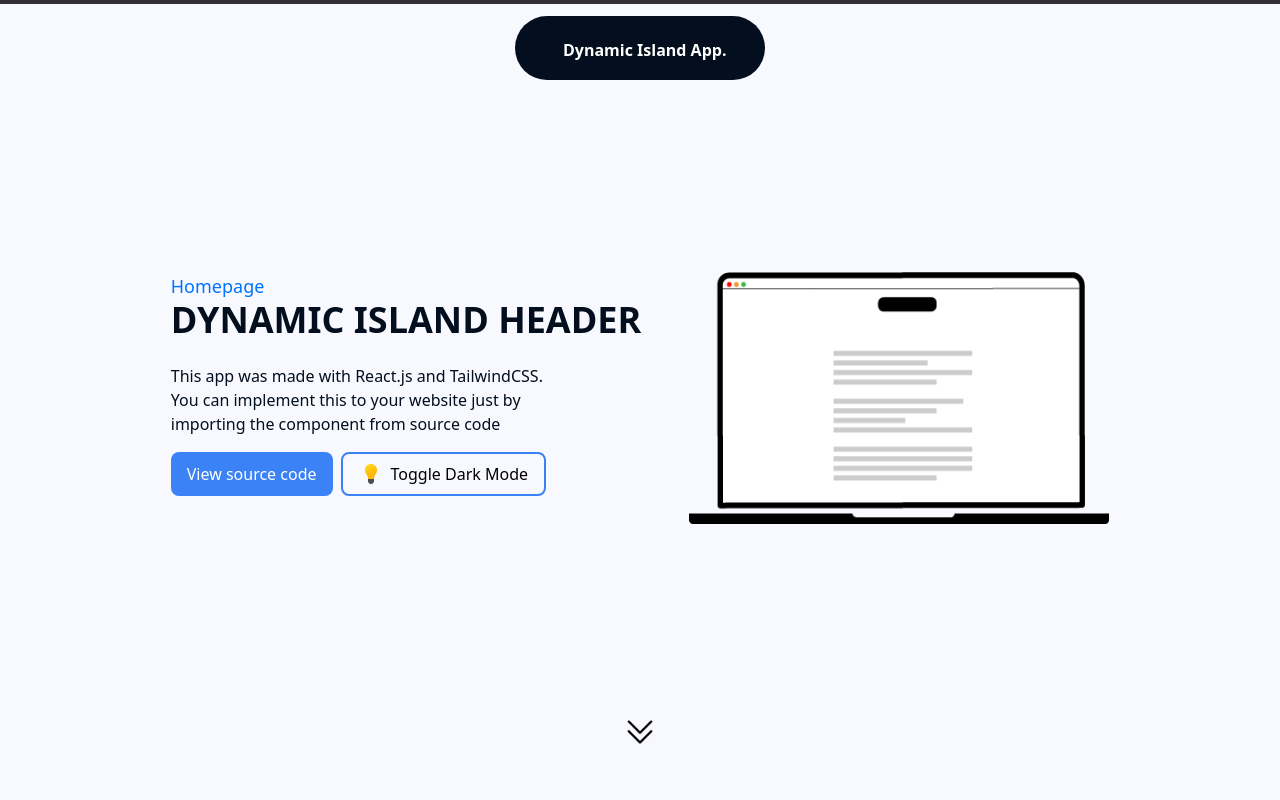
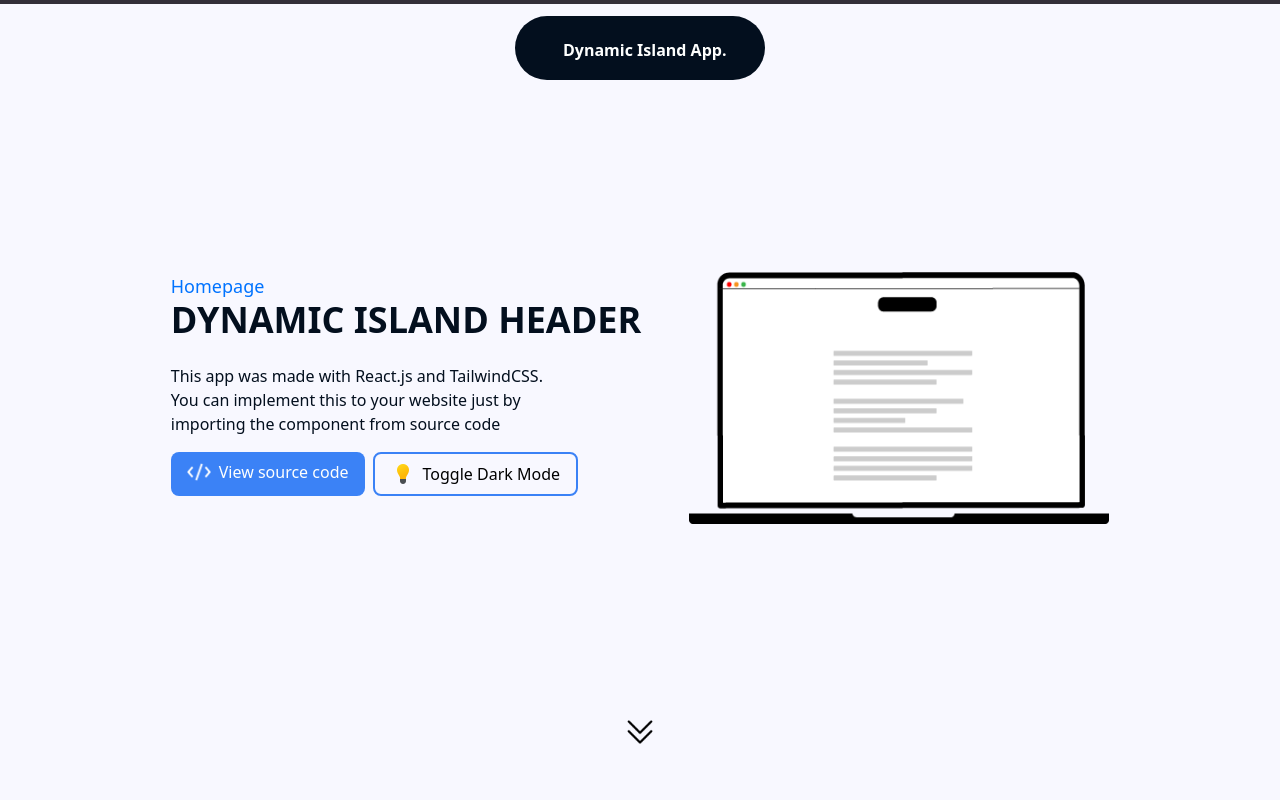
Before and after one commit to OndrejLosensky/dynamic-island-header, a React (Vite) app: page / in a window 1280 px wide. Shown: the top 800 px of the page. Built offline with nearby package versions, Linux system fonts and the light colour scheme.

Commit message:
source code button / new icon

```diff
--- a/src/App.jsx
+++ b/src/App.jsx
@@ -12,6 +12,7 @@
 import scrolldown_dark from "./assets/scroll_down_black.png"
 import light from "./assets/light.png"
 import dark from "./assets/dark.png"
+import source_code from "./assets/src_code.png"
 
 function App() {
   useEffect(() => {
@@ -69,7 +70,10 @@
           <Title heading="Dynamic Island Header"/>
           <p className="mt-6 homepage-paragraph">This app was made with React.js and TailwindCSS. <br /> You can implement this to your website just by <br /> importing the component from source code</p>
           <div className="flex flex-row">
-            <button onClick={goToGithub} className="mt-4 px-4 py-2 bg-blue-500 rounded-lg text-md text-customWhite hover:-translate-y-1 hover:bg-blue-700 duration-300 ">View source code</button>
+            <button onClick={goToGithub} className="mt-4 px-4 py-2 bg-blue-500 flex flex-row rounded-lg text-md text-customWhite hover:-translate-y-1 hover:bg-blue-700 duration-300 ">
+              <img src={source_code} alt="Icon" className="w-6 h-6 mr-2" />
+              View source code
+            </button>
             <button onClick={toggleTheme} className="toggle-btn px-4 py-2 mt-4 flex flex-row border-2 border-blue-500 rounded-lg ml-2 hover:-translate-y-1 duration-300">
               <img src={isLight ? light : dark} alt="Icon" className="w-6 h-6 mr-2" />
               <span className={isLight ? 'light-mode-text' : 'dark-mode-text'}>
```
Also changed, not shown: src/assets/src_code.png (added).
